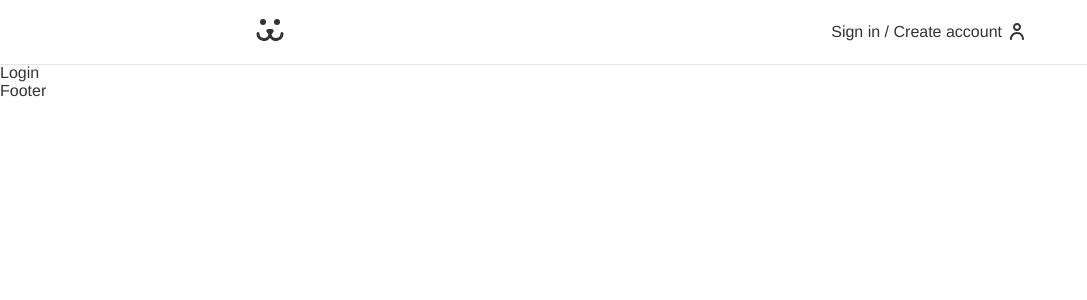
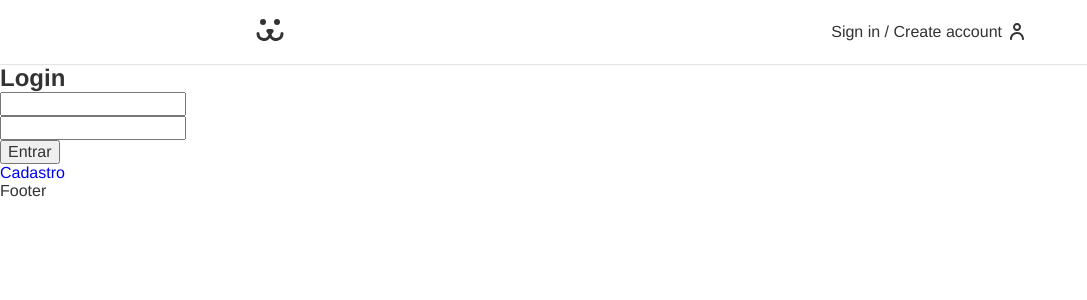
Before and after one commit to andersonfagundes/dogs, a React (Create React App) app: page /login in a window 1280 px wide. Shown: the top 300 px of the page, without its empty margins (0-1087 px from the left). Built offline with nearby package versions, Linux system fonts and the light colour scheme; the HTML template or start-up script is replaced by a standard one.

Commit message:
Login Routes

```diff
--- a/src/App.js
+++ b/src/App.js
@@ -13,7 +13,7 @@
         <Header />
         <Routes>
           <Route path="/" element={<Home />} />
-          <Route path="/login" element={<Login />} />
+          <Route path="/login/*" element={<Login />} />
         </Routes>
         <Footer />
       </BrowserRouter>
--- a/src/Components/Login/Login.js
+++ b/src/Components/Login/Login.js
@@ -1,8 +1,20 @@
 import React from "react";
+import { Route, Routes } from "react-router-dom";
+import LoginForm from "./LoginForm";
+import LoginCreate from "./LoginCreate";
+import LoginPasswordLost from "./LoginPasswordLost";
+import LoginPasswordReset from "./LoginPasswordReset";
 
 const Login = () => {
     return (
-        <div>Login</div>
+        <div>
+            <Routes>
+                <Route path="/" element={<LoginForm />} />
+                <Route path="criar" element={<LoginCreate />} />
+                <Route path="perdeu" element={<LoginPasswordLost />} />
+                <Route path="reset" element={<LoginPasswordReset />} />
+            </Routes>
+        </div>
     )
 };
 
--- /dev/null
+++ b/src/Components/Login/LoginCreate.js
@@ -0,0 +1,9 @@
+import React from "react";
+
+const LoginCreate = () => {
+    return (
+        <div>Login create</div>
+    )
+};
+
+export default LoginCreate;
--- /dev/null
+++ b/src/Components/Login/LoginForm.js
@@ -0,0 +1,37 @@
+import React from "react";
+import { Link } from "react-router-dom";
+
+const LoginForm = () => {
+
+    const [username, setUsername] = React.useState('');
+    const [password, setPassword] = React.useState('');
+
+    function handleSubmit(event){
+        event.preventDefault();
+        fetch('https://dogsapi.origamid.dev/json/jwt-auth/v1/token', {
+            method: 'POST',
+            headers: {
+                'Content-type': 'application/json'
+            },
+            body: JSON.stringify({username, password}),
+        }).then(response => {
+            return response.json();
+        }).then((json) => {
+            console.log(json);
+        });
+    }
+
+    return (
+        <section>
+            <h1>Login</h1>
+            <form action="" onSubmit={handleSubmit}>
+                <input type="text" value={username} onChange={({target}) => setUsername(target.value)} />
+                <input type="password" value={password} onChange={({target}) => setPassword(target.value)} />
+                <button>Entrar</button>
+            </form>
+            <Link to="/login/criar">Cadastro</Link>
+        </section>
+    )
+};
+
+export default LoginForm;
--- /dev/null
+++ b/src/Components/Login/LoginPasswordLost.js
@@ -0,0 +1,9 @@
+import React from "react";
+
+const LoginPasswordLost = () => {
+    return (
+        <dv></dv>
+    )
+};
+
+export default LoginPasswordLost;
--- /dev/null
+++ b/src/Components/Login/LoginPasswordReset.js
@@ -0,0 +1,9 @@
+import React from 'react'
+
+const LoginPasswordReset = () => {
+  return (
+    <div>LoginPasswordReset</div>
+  )
+}
+
+export default LoginPasswordReset;
```
